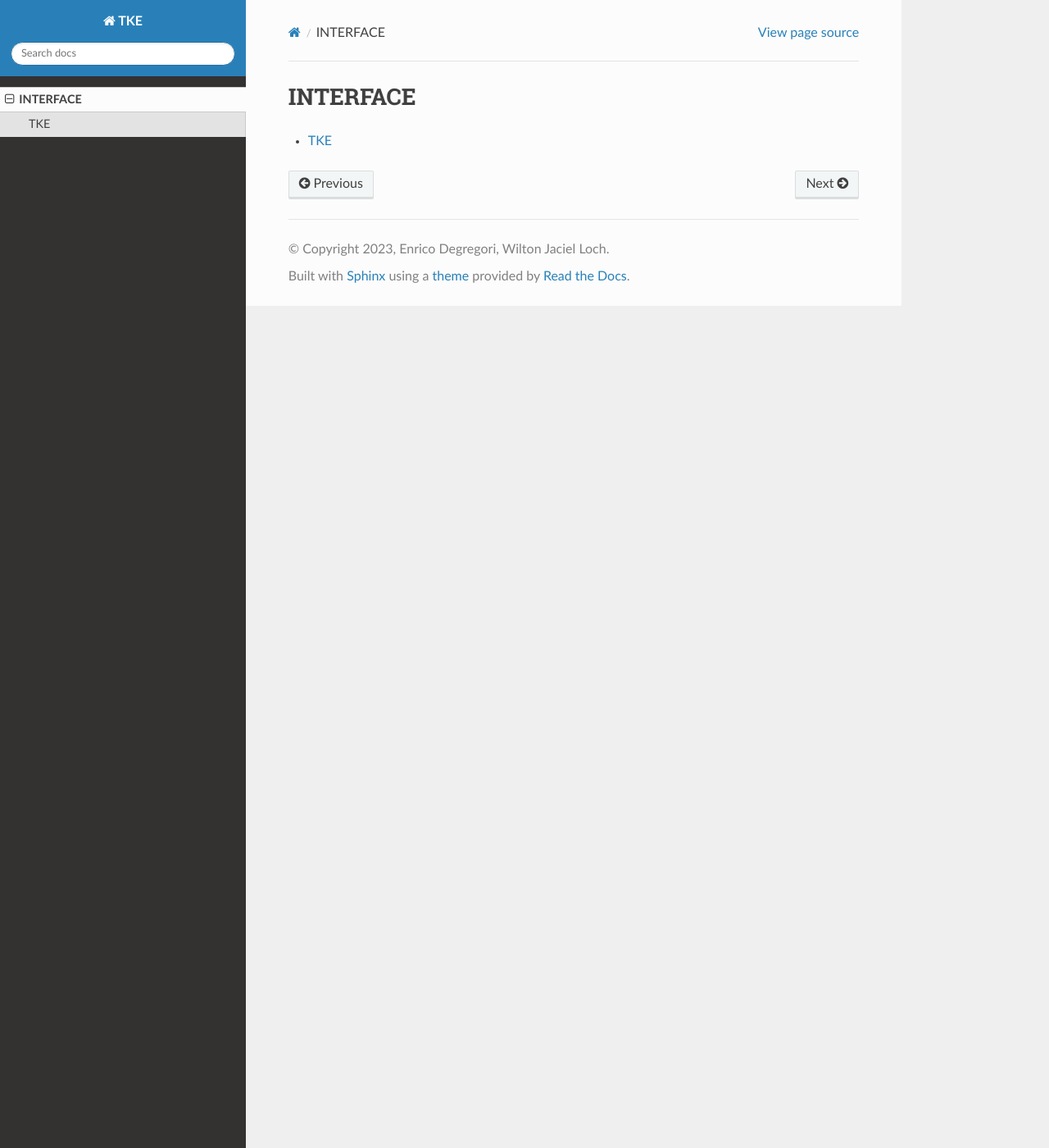
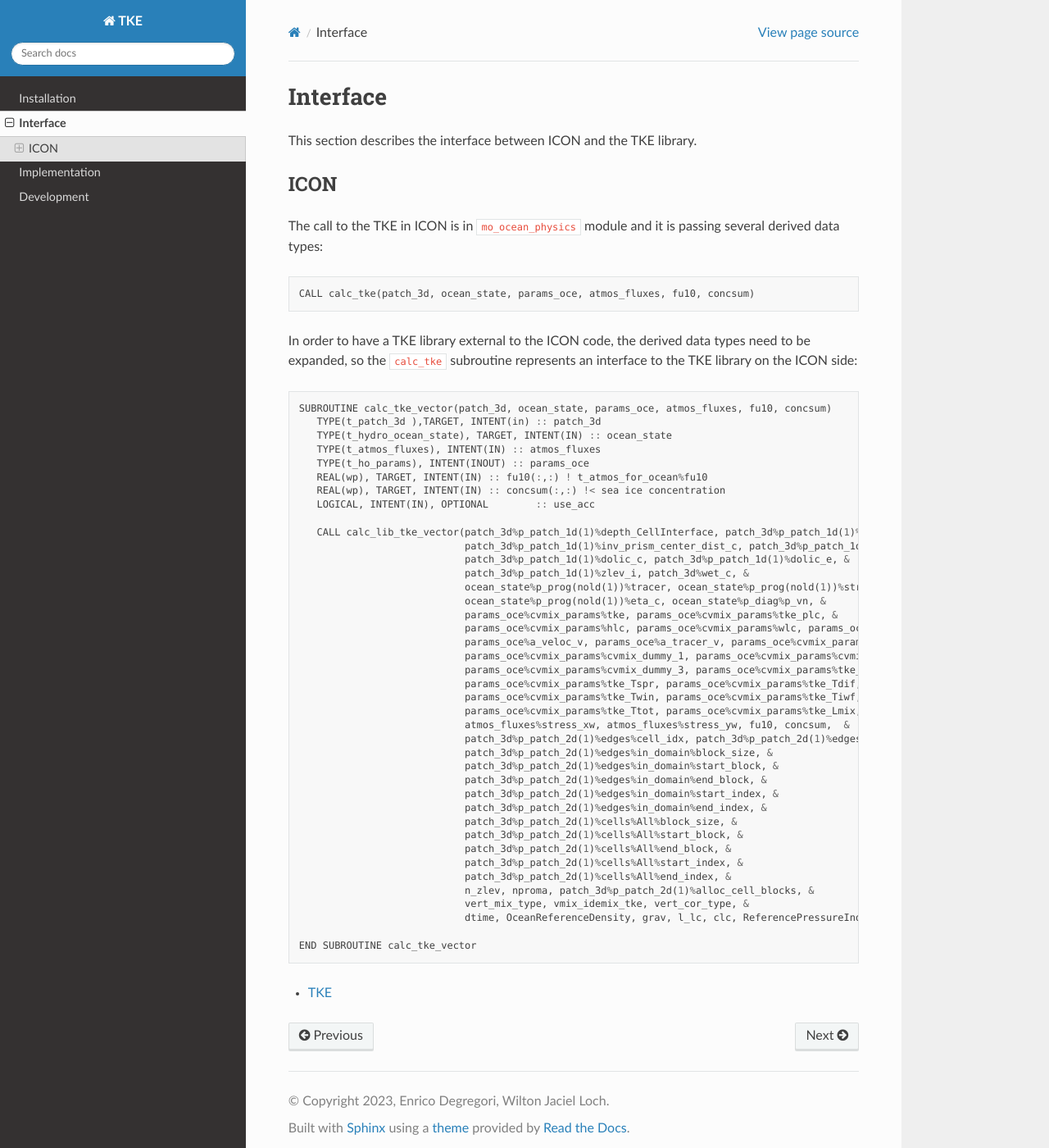
Before and after one commit to EnricoDeg/YAOP, a Sphinx documentation site: the page built from doc/source/interface.rst, in a window 1280 px wide and 1400 px high. Shown: the whole window at 82% size. Built offline with Sphinx 7.4.7 and the Read the Docs theme 2.0.0, drawn with Linux system fonts in a browser that asks for light colours.

Commit message:
Doc: create documentation skeleton

`````diff
--- /dev/null
+++ b/doc/source/CI.rst
@@ -0,0 +1,6 @@
+.. _CI:
+
+Continuous Integration
+======================
+
+CI info
--- /dev/null
+++ b/doc/source/datastruct.rst
@@ -0,0 +1,6 @@
+.. _datastruct:
+
+Data Structures
+===============
+
+Info about data structures used in the backends.
--- /dev/null
+++ b/doc/source/devinterface.rst
@@ -0,0 +1,6 @@
+.. _devinterface:
+
+Interface
+=========
+
+How to modify the interface
--- /dev/null
+++ b/doc/source/documentation.rst
@@ -0,0 +1,6 @@
+.. _documentation:
+
+Documentation
+=============
+
+How to contribute to the documentation once a new feature is developed
--- a/doc/source/interface.rst
+++ b/doc/source/interface.rst
@@ -1,7 +1,61 @@
 .. _interface:
 
-INTERFACE
+Interface
 =========
+
+This section describes the interface between ICON and the TKE library.
+
+ICON
+````
+The call to the TKE in ICON is in ``mo_ocean_physics`` module and it is passing several derived data types::
+
+    CALL calc_tke(patch_3d, ocean_state, params_oce, atmos_fluxes, fu10, concsum)
+
+In order to have a TKE library external to the ICON code, the derived data types need to be expanded, so the ``calc_tke`` subroutine represents an interface to the TKE library on the ICON side::
+
+   SUBROUTINE calc_tke_vector(patch_3d, ocean_state, params_oce, atmos_fluxes, fu10, concsum)
+      TYPE(t_patch_3d ),TARGET, INTENT(in) :: patch_3d
+      TYPE(t_hydro_ocean_state), TARGET, INTENT(IN) :: ocean_state
+      TYPE(t_atmos_fluxes), INTENT(IN) :: atmos_fluxes
+      TYPE(t_ho_params), INTENT(INOUT) :: params_oce
+      REAL(wp), TARGET, INTENT(IN) :: fu10(:,:) ! t_atmos_for_ocean%fu10
+      REAL(wp), TARGET, INTENT(IN) :: concsum(:,:) !< sea ice concentration
+      LOGICAL, INTENT(IN), OPTIONAL        :: use_acc
+
+      CALL calc_lib_tke_vector(patch_3d%p_patch_1d(1)%depth_CellInterface, patch_3d%p_patch_1d(1)%prism_center_dist_c,  &
+                               patch_3d%p_patch_1d(1)%inv_prism_center_dist_c, patch_3d%p_patch_1d(1)%prism_thick_c, &
+                               patch_3d%p_patch_1d(1)%dolic_c, patch_3d%p_patch_1d(1)%dolic_e, &
+                               patch_3d%p_patch_1d(1)%zlev_i, patch_3d%wet_c, &
+                               ocean_state%p_prog(nold(1))%tracer, ocean_state%p_prog(nold(1))%stretch_c, &
+                               ocean_state%p_prog(nold(1))%eta_c, ocean_state%p_diag%p_vn, &
+                               params_oce%cvmix_params%tke, params_oce%cvmix_params%tke_plc, &
+                               params_oce%cvmix_params%hlc, params_oce%cvmix_params%wlc, params_oce%cvmix_params%u_stokes,  &
+                               params_oce%a_veloc_v, params_oce%a_tracer_v, params_oce%cvmix_params%iwe_Tdis, &
+                               params_oce%cvmix_params%cvmix_dummy_1, params_oce%cvmix_params%cvmix_dummy_2, &
+                               params_oce%cvmix_params%cvmix_dummy_3, params_oce%cvmix_params%tke_Tbpr, &
+                               params_oce%cvmix_params%tke_Tspr, params_oce%cvmix_params%tke_Tdif, params_oce%cvmix_params%tke_Tdis, &
+                               params_oce%cvmix_params%tke_Twin, params_oce%cvmix_params%tke_Tiwf, params_oce%cvmix_params%tke_Tbck, &
+                               params_oce%cvmix_params%tke_Ttot, params_oce%cvmix_params%tke_Lmix, params_oce%cvmix_params%tke_Pr, &
+                               atmos_fluxes%stress_xw, atmos_fluxes%stress_yw, fu10, concsum,  &
+                               patch_3d%p_patch_2d(1)%edges%cell_idx, patch_3d%p_patch_2d(1)%edges%cell_blk, &
+                               patch_3d%p_patch_2d(1)%edges%in_domain%block_size, &
+                               patch_3d%p_patch_2d(1)%edges%in_domain%start_block, &
+                               patch_3d%p_patch_2d(1)%edges%in_domain%end_block, &
+                               patch_3d%p_patch_2d(1)%edges%in_domain%start_index, &
+                               patch_3d%p_patch_2d(1)%edges%in_domain%end_index, &
+                               patch_3d%p_patch_2d(1)%cells%All%block_size, &
+                               patch_3d%p_patch_2d(1)%cells%All%start_block, &
+                               patch_3d%p_patch_2d(1)%cells%All%end_block, &
+                               patch_3d%p_patch_2d(1)%cells%All%start_index, &
+                               patch_3d%p_patch_2d(1)%cells%All%end_index, &
+                               n_zlev, nproma, patch_3d%p_patch_2d(1)%alloc_cell_blocks, &
+                               vert_mix_type, vmix_idemix_tke, vert_cor_type, &
+                               dtime, OceanReferenceDensity, grav, l_lc, clc, ReferencePressureIndbars, pi)
+
+   END SUBROUTINE calc_tke_vector
+
+
+
 .. toctree::
    :maxdepth: 2
 
--- /dev/null
+++ b/doc/source/testing.rst
@@ -0,0 +1,6 @@
+.. _testing:
+
+Testing
+=======
+
+How to contribute to the testing of new or untested features
--- /dev/null
+++ b/doc/source/workflow.rst
@@ -0,0 +1,6 @@
+.. _workflow:
+
+Workflow
+========
+
+Info about git workflow
`````
Also changed, not shown: doc/source/development.rst (added, +25 -0 lines), doc/source/implementation.rst (added, +12 -0 lines), doc/source/index.rst (+5 -11 lines), doc/source/installation.rst (added, +14 -0 lines).
